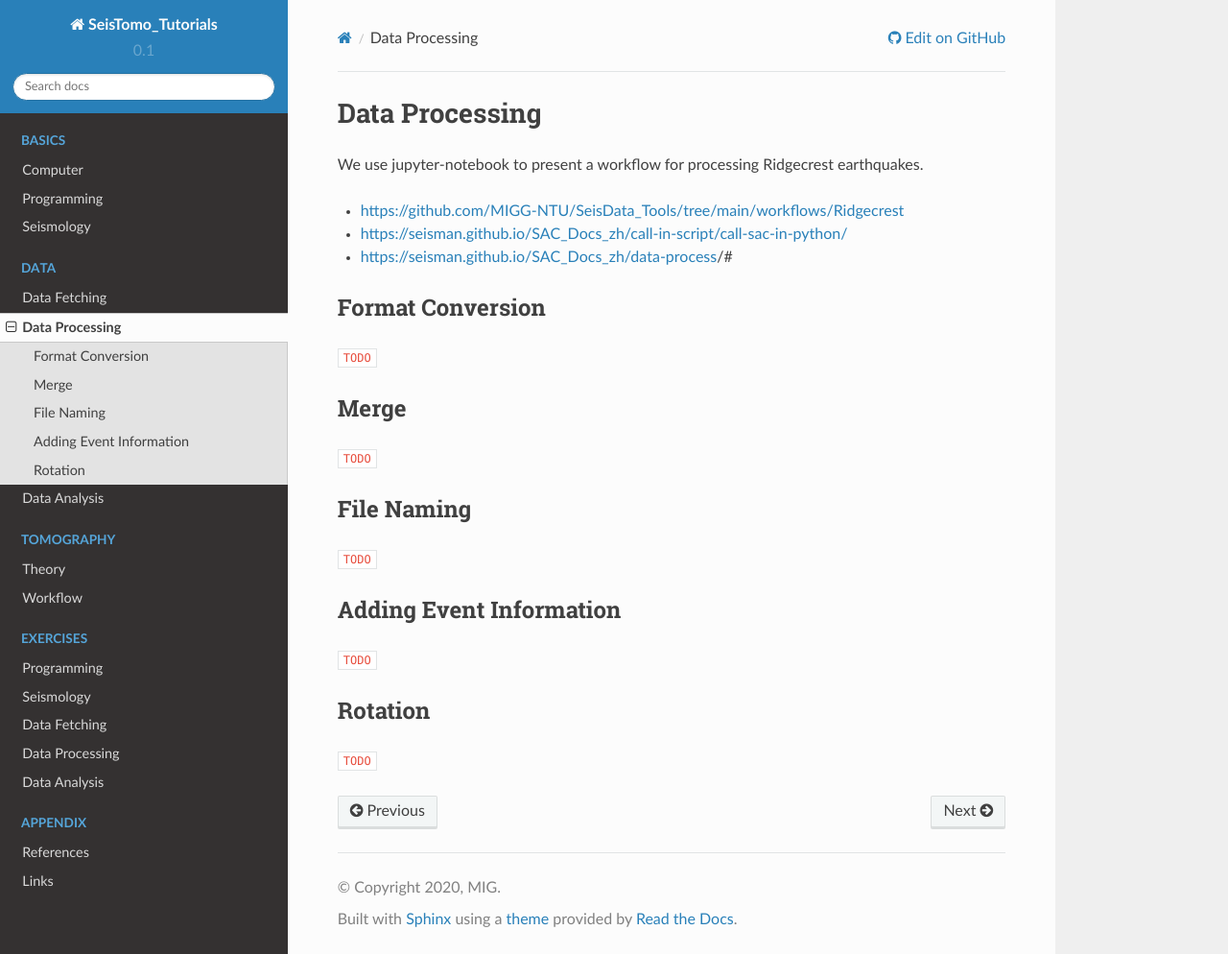
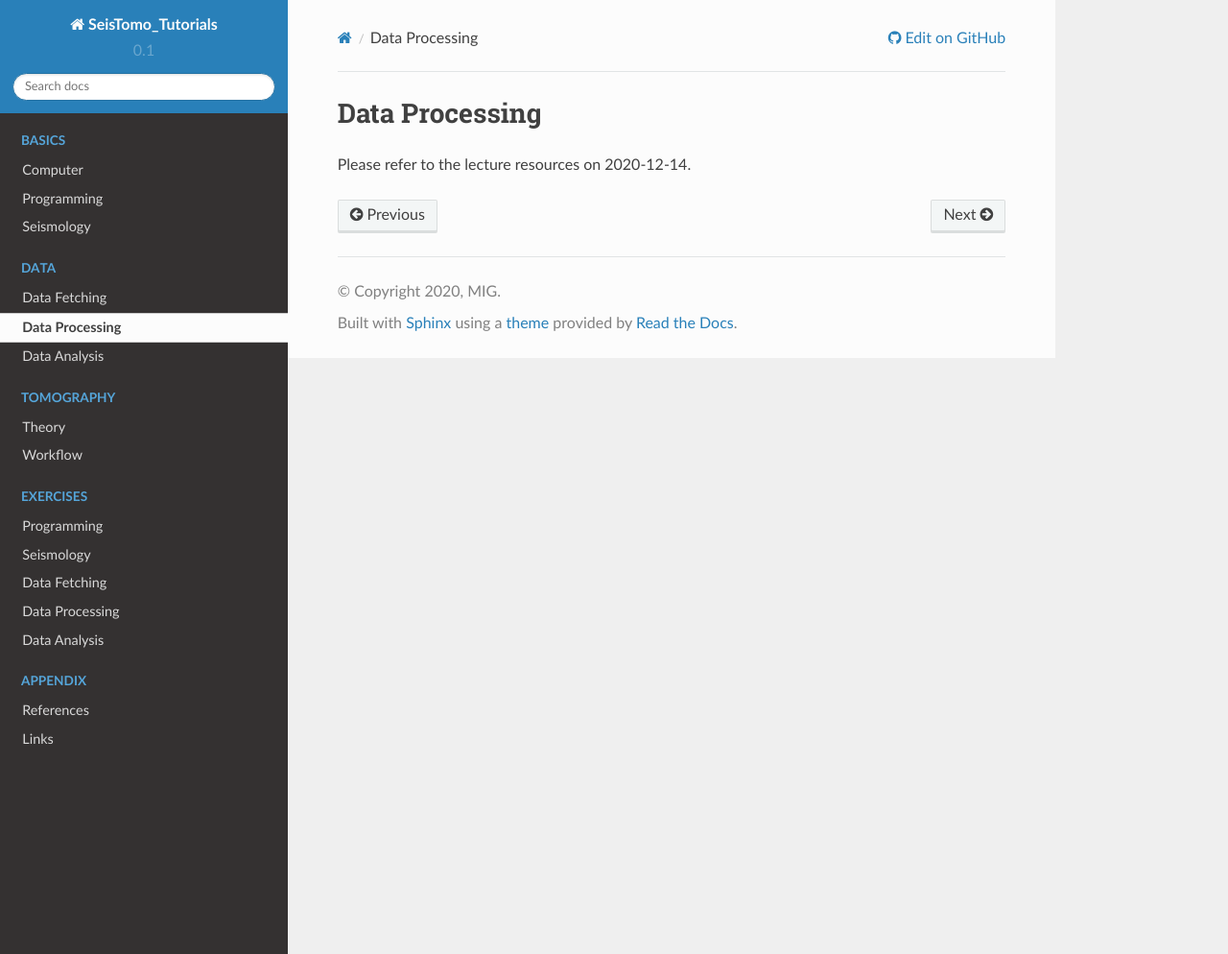
Before and after one commit to MIGG-NTU/SeisTomo_Tutorials, a Sphinx documentation site: the page built from source/data-process/index.rst, in a window 1280 px wide and 994 px high. Shown: the whole window at 96% size. Built offline with Sphinx 7.4.7 and the Read the Docs theme 2.0.0, drawn with Linux system fonts in a browser that asks for light colours.

Commit message:
Add lecture resources for seismic data part (#67)
- Rm TODO
- Add lecture resources for seismic data part

```diff
--- a/source/data-fetch/HinetPy/index.rst
+++ b/source/data-fetch/HinetPy/index.rst
@@ -1,4 +1,6 @@
 HinetPy
 =======
 
-We can use HinetPy to download seismic data at Hinet (``Hinetpy.tar.gz``).
+We can use `HinetPy <https://github.com/seisman/HinetPy>`__ to download seismic data at Hinet.
+
+Please refer to the lecture resources on 2020-12-14.
--- a/source/data-fetch/ObsPy/index.rst
+++ b/source/data-fetch/ObsPy/index.rst
@@ -1,4 +1,4 @@
 ObsPy
 =====
 
-``TODO``
+Please refer to the lecture resources on 2020-12-14.
--- a/source/data-fetch/SOD/index.rst
+++ b/source/data-fetch/SOD/index.rst
@@ -1,4 +1,4 @@
 SOD
 ===
 
-``TODO``
+Please refer to the lecture resources on 2020-12-14.
--- a/source/data-process/index.rst
+++ b/source/data-process/index.rst
@@ -1,38 +1,4 @@
 Data Processing
 ===============
 
-We use jupyter-notebook to present a workflow for processing Ridgecrest earthquakes.
-
-- https://github.com/MIGG-NTU/SeisData_Tools/tree/main/workflows/Ridgecrest
-- https://seisman.github.io/SAC_Docs_zh/call-in-script/call-sac-in-python/
-- https://seisman.github.io/SAC_Docs_zh/data-process/#
-
-
-Format Conversion
------------------
-
-``TODO``
-
-
-Merge
------
-
-``TODO``
-
-
-File Naming
------------
-
-``TODO``
-
-
-Adding Event Information
-------------------------
-
-``TODO``
-
-
-Rotation
---------
-
-``TODO``
+Please refer to the lecture resources on 2020-12-14.
--- a/source/index.rst
+++ b/source/index.rst
@@ -20,9 +20,9 @@ Programming      Shijie HAO   `programming <https://github.com/MIGG-NTU/SeisTomo
 ===============  ============ ========================
 Topic            Instructor   Lecture Resources
 ===============  ============ ========================
-Data Fetching    **TBA**
-Data Processing  **TBA**
-Data Analysis    **TBA**
+Data Fetching    Jiayuan Yao  `pptx <https://github.com/MIGG-NTU/SeisTomo_Tutorials/raw/main/source/download/lectures/20201214-seismic-data.pptx>`__ | pptx <https://github.com/MIGG-NTU/SeisTomo_Tutorials/raw/main/source/download/seismic-data.tar>`__
+Data Processing  Jiayuan Yao
+Data Analysis    Jiayuan Yao
 ===============  ============ ========================
 
 
```
Also changed, not shown: 2 other files.
